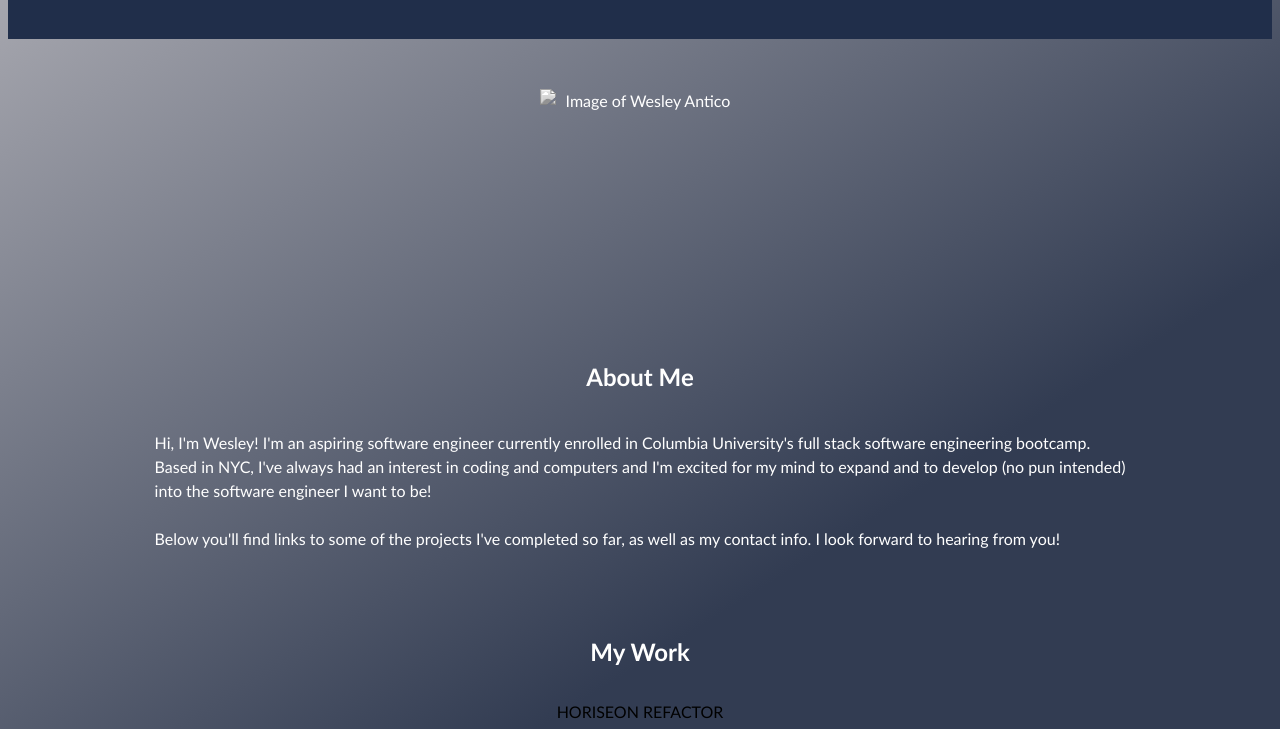
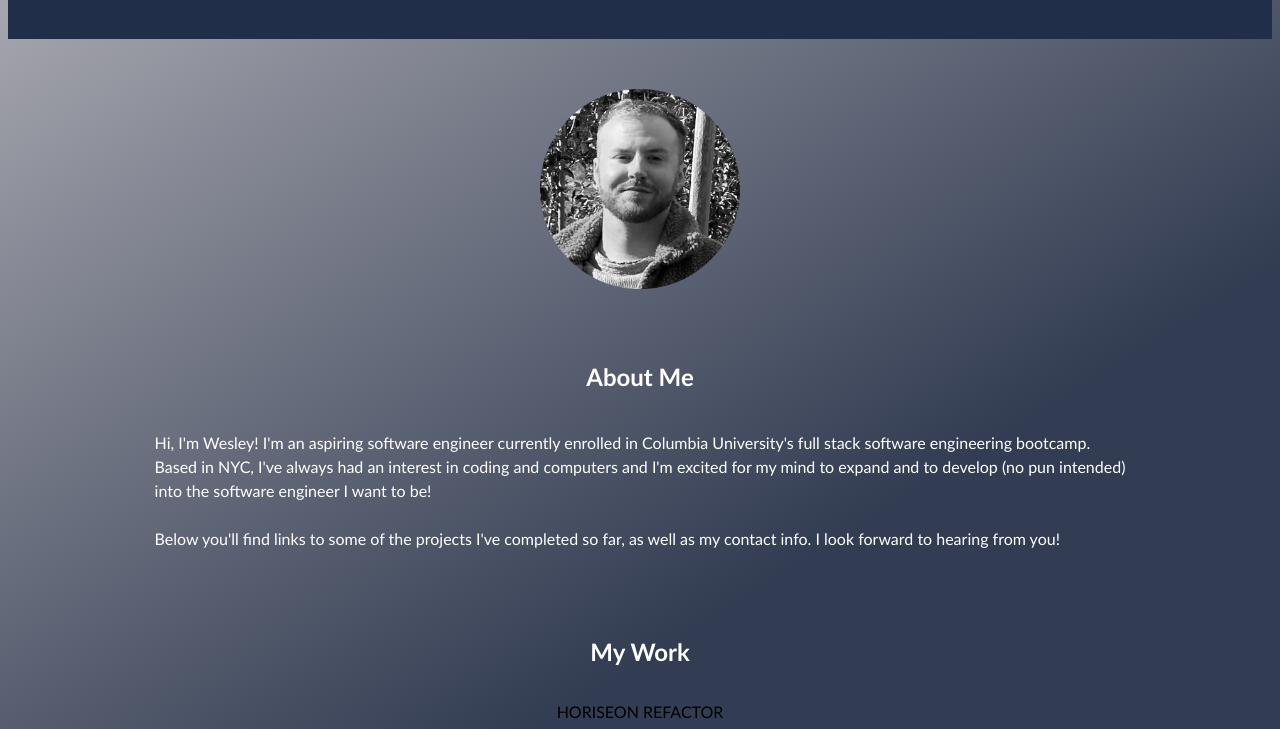
Before and after one commit to DevWes91/My-Professional-Portfolio, a plain HTML site: page index.html in a window 1280 px wide. Shown: the part 71-800 px from the top of the page. Drawn offline with Linux system fonts and the light colour scheme.

Commit message:
updated avatar image

```diff
--- a/index.html
+++ b/index.html
@@ -21,7 +21,7 @@
     </header>
     <main>
         <section id="about-me">
-            <img src="file:///Users/Wesley/Downloads/IMG_2159.png" alt="Image of Wesley Antico"/>
+            <img src="IMG_2159.png" alt="Image of Wesley Antico"/>
             <h2>About Me</h2>
                 <p>Hi, I'm Wesley! I'm an aspiring software engineer currently enrolled in Columbia University's full stack software engineering bootcamp.<br>Based in NYC, I've always had an interest in coding and computers and I'm excited for my mind to expand and to develop (no pun intended)<br>into the software engineer I want to be!<br><br>Below you'll find links to some of the projects I've completed so far, as well as my contact info. I look forward to hearing from you!</p>
         </section>
```
Also changed, not shown: IMG_2159.png (added).
